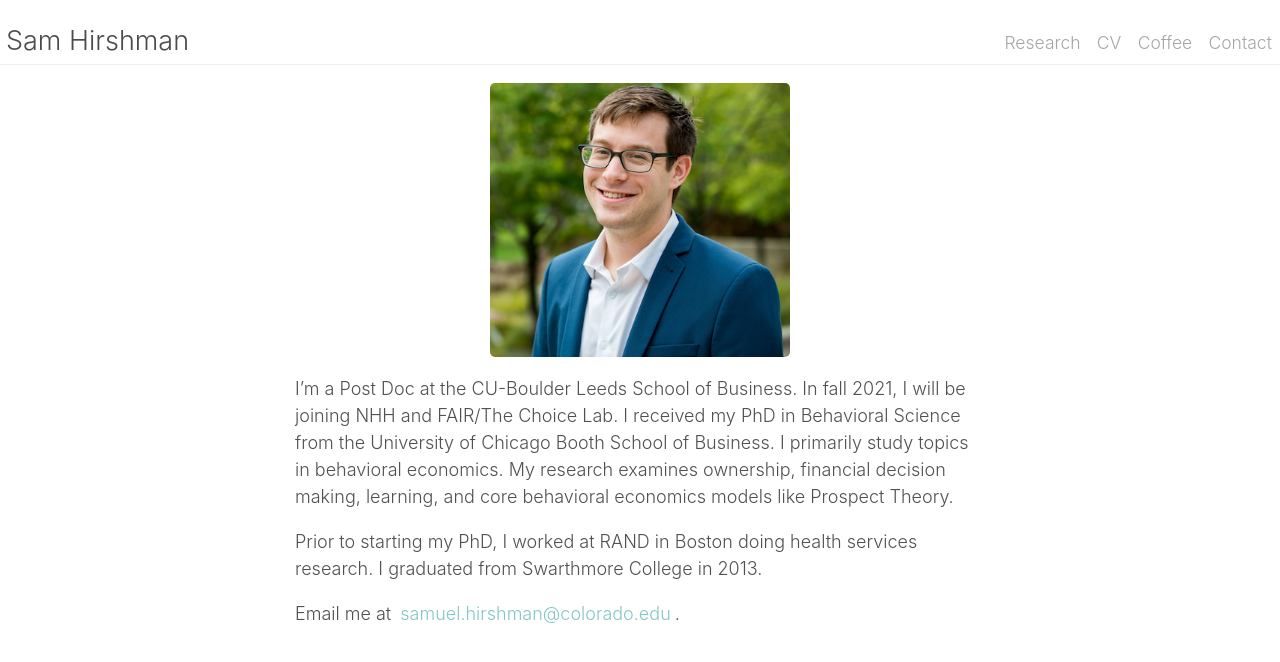
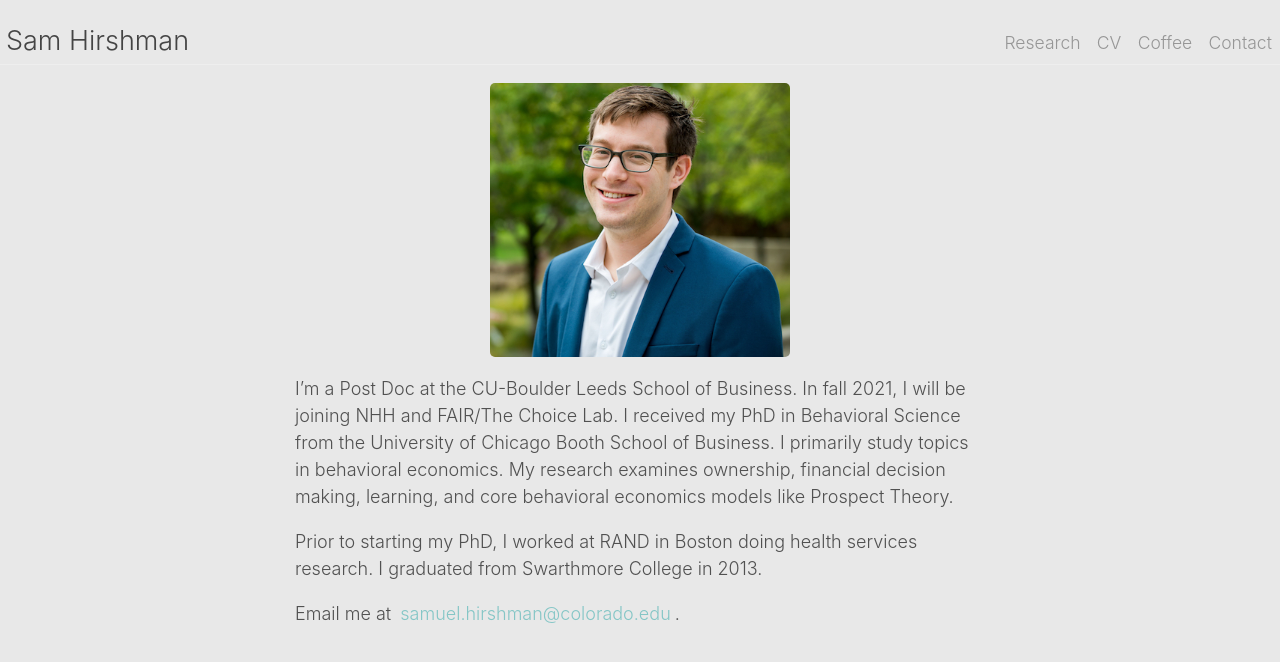
Before and after one commit to shirshma/shirshma.github.io, a Jekyll site: the page built from index.md, in a window 1280 px wide. Shown: the top 662 px of the page. Built offline with Jekyll 4.4.1, drawn with Linux system fonts in a browser that asks for light colours.

Commit message:
Update _variables.scss

```diff
--- a/_sass/_variables.scss
+++ b/_sass/_variables.scss
@@ -22,8 +22,9 @@ $root-line-height: 1.5;
 $body-color: #515151;
 
 
-$body-bg: #fff;
-//$body-bg: #e1e4e8;
+//$body-bg: #fff;
+$body-bg: #E8E8E8;
+$mast-bg: #08395a;
 $link-color: $blue;
 
 $border-color: #e5e5e5;
```
